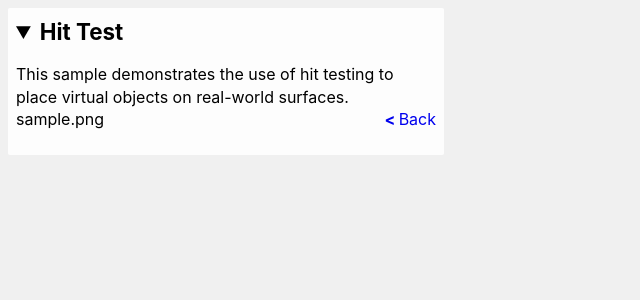
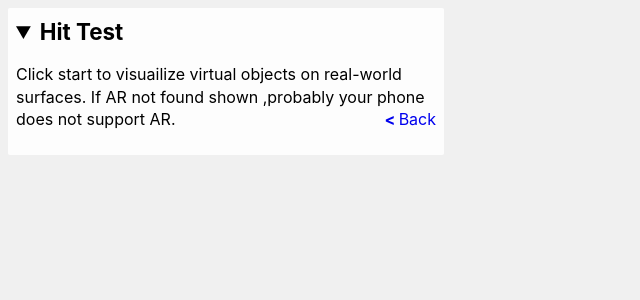
Before and after one commit to soberslaping/ARcon, a Node server app: page /viewObject?id=600000000000000000000001 in a window 1280 px wide. Shown: the top 300 px of the page, without its empty margins (0-640 px from the left). Run offline with Node 20, Linux system fonts and the light colour scheme; tables that the repository leaves empty hold one stand-in row (values such as "Sample post"); some libraries are stand-ins or nearby versions.

Commit message:
Comment Correction

```diff
--- a/views/hit_test.ejs
+++ b/views/hit_test.ejs
@@ -16,7 +16,8 @@
       <details open>
         <summary>Hit Test</summary>
         <p id="x1234">
-          This sample demonstrates the use of hit testing to place virtual objects on real-world surfaces. <%-specific_path.imgPath %>
+          Click start to visuailize virtual objects on real-world surfaces.
+          If AR not found shown ,probably your phone does not support AR.
           <a class="back" href="./">Back</a>
         </p>
       </details>
```
